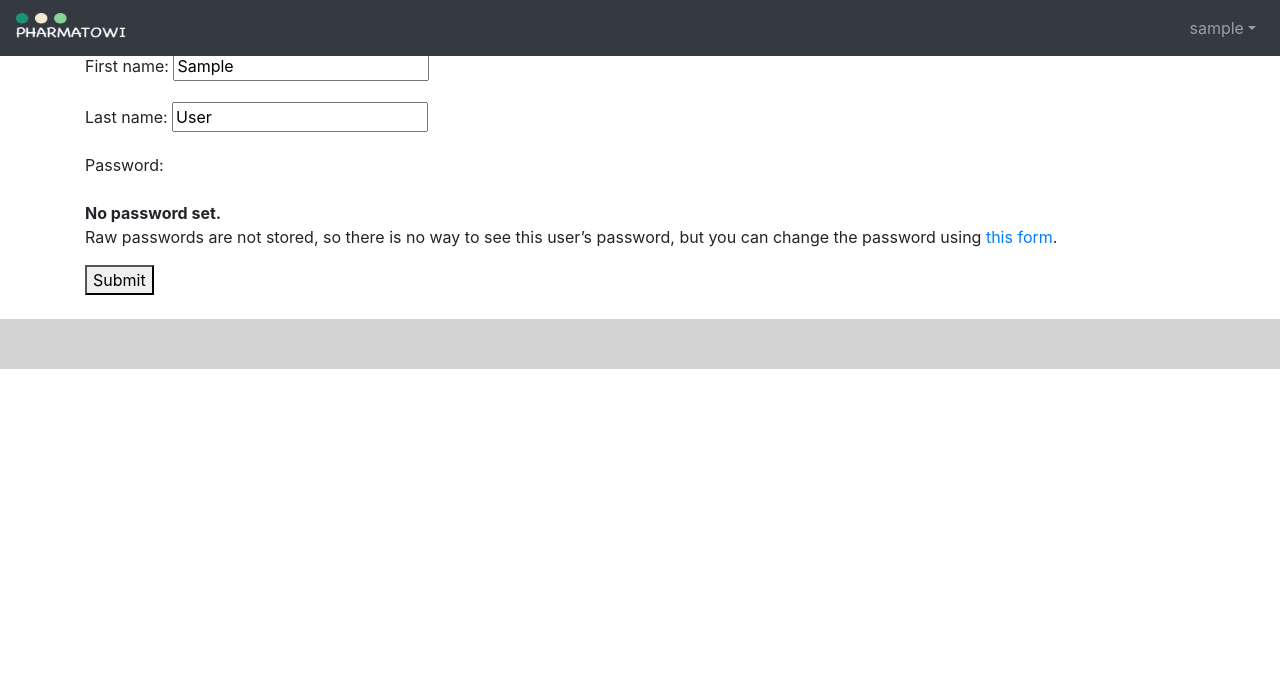
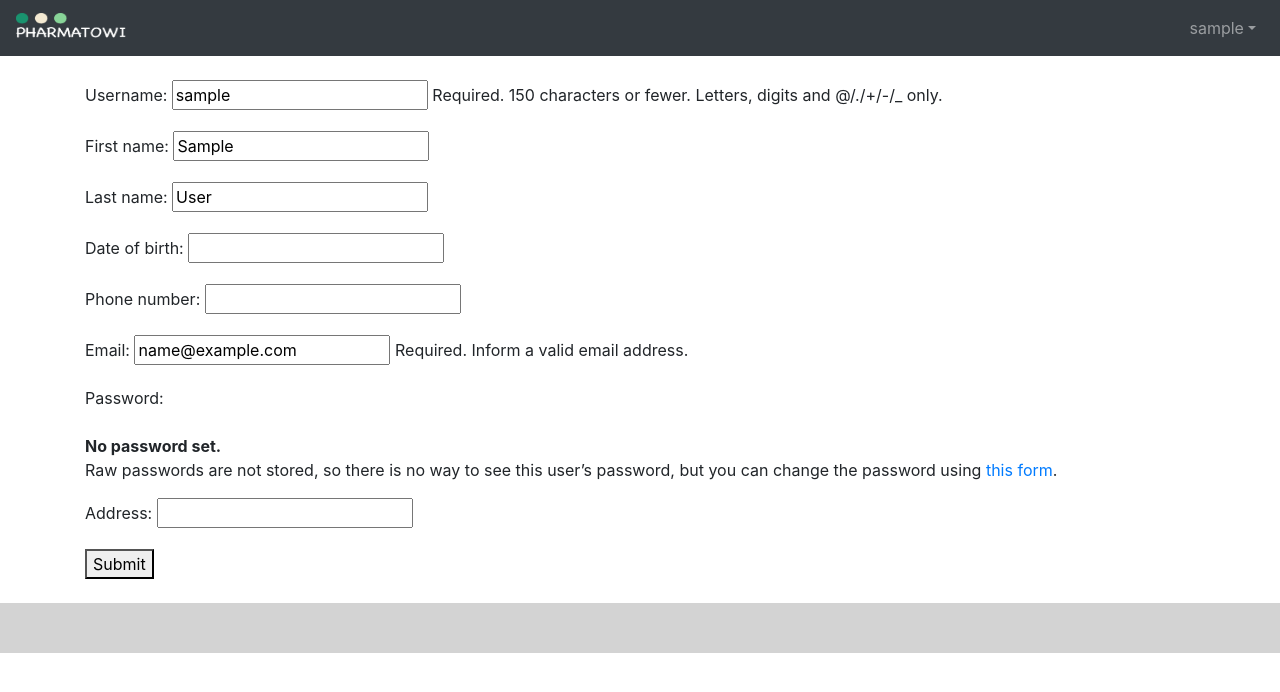
Before and after one commit to wilrop/web-technologies, a Django app: page /accounts/profile/edit/ in a window 1280 px wide. Shown: the top 692 px of the page. Run offline with Django 3.2, Linux system fonts and the light colour scheme; the visitor is signed in with stand-in values (Sample User, id 1); some libraries are stand-ins or nearby versions.

Commit message:
Added an edit_profile page and implemented the functionality. A user can now edit their profile.

```diff
--- a/towima/accounts/forms.py
+++ b/towima/accounts/forms.py
@@ -16,7 +16,16 @@ class SignUpForm(UserCreationForm):
 
     class Meta:
         model = User
-        fields = ('username', 'first_name', 'last_name', 'date_of_birth', 'user_type', 'phone_number', 'email', 'password1', 'password2') # The order of the fields
+        fields = (              # The order of the fields
+            'username',
+            'first_name',
+            'last_name',
+            'date_of_birth',
+            'user_type',
+            'phone_number',
+            'email',
+            'password1',
+            'password2')
 
     # A custom save function, so that the user data, as well as additional profile data is saved in the database.
     def save(self, commit = True):
@@ -33,13 +42,33 @@ class SignUpForm(UserCreationForm):
 
 
 class EditProfileForm(UserChangeForm):
-    template_name='/something/else'
+    first_name = forms.CharField(max_length=30, required=True)
+    last_name = forms.CharField(max_length=30, required=True)
+    email = forms.EmailField(max_length=254, help_text='Required. Inform a valid email address.')
+    phone_number = forms.CharField(max_length=12)
+    date_of_birth = forms.DateField()
+    address = forms.CharField(max_length = 50)
 
     class Meta:
         model = User
         fields = (
-            'email',
+            'username',
             'first_name',
             'last_name',
+            'date_of_birth',
+            'phone_number',
+            'email',
             'password'
         )
+
+    def save(self, commit=True):
+        user = super().save(commit=False)
+        user.profile.phone_number = self.cleaned_data['phone_number']
+        user.profile.date_of_birth = self.cleaned_data['date_of_birth']
+        user.profile.address = self.cleaned_data['address']
+
+        if commit:
+            user.save()
+            user.profile.save()
+
+        return user
--- a/towima/accounts/views.py
+++ b/towima/accounts/views.py
@@ -36,6 +36,8 @@ def edit_profile(request):
         if form.is_valid():
             form.save()
             return redirect('profile')
+        else:
+            return render(request, "home.html", {})
     else:
         form = EditProfileForm(instance=request.user)
         args = {'form': form}
--- a/towima/templates/accounts/edit_profile.html
+++ b/towima/templates/accounts/edit_profile.html
@@ -4,7 +4,7 @@
 {% block title %}Edit profile{% endblock %}
 
 {% block content %}
-<div class="container">
+<div class="container" style="padding-top: 80px;">
     <form method="post">
         {% csrf_token %}
         {{ form.as_p }}
```
